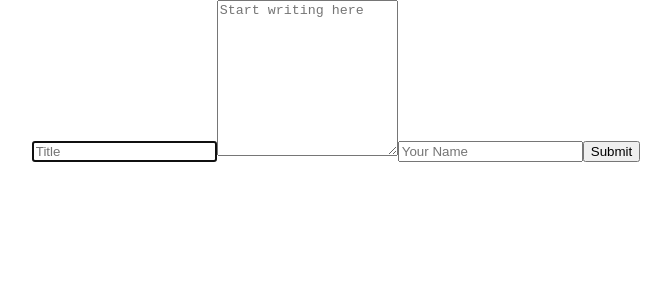
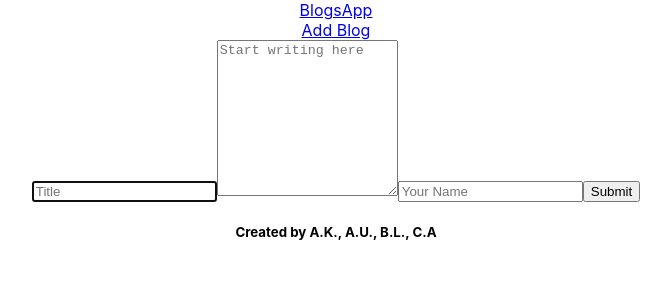
Before and after one commit to akildunne/blog-app-exercise, a React (Create React App) app in the folder client/: page /api/blogs/create in a window 1280 px wide. Shown: the top 300 px of the page, without its empty margins (304-975 px from the left). Built offline with nearby package versions, Linux system fonts and the light colour scheme.

Commit message:
Added nav/footer

```diff
--- a/client/src/components/BlogPosts/BlogPosts.jsx
+++ b/client/src/components/BlogPosts/BlogPosts.jsx
@@ -7,9 +7,10 @@ const BlogPosts = (props) => {
     <>
       <Link className="blog-posts" to={`/api/blogs/${props.id}`}>
         <h3>{props.title}</h3>
+      </Link>
         <p>{props.content}</p>
         <h4>{props.author}</h4>
-      </Link>
+
     </>
   );
 };
--- a/client/src/components/shared/Footer/Footer.jsx
+++ b/client/src/components/shared/Footer/Footer.jsx
@@ -0,0 +1,9 @@
+import React from 'react'
+
+
+const Footer = () =>
+  <footer>
+    <h5> Created by A.K., A.U., B.L., C.A</h5>
+    </footer>
+
+export default Footer
--- a/client/src/components/shared/Layout/Layout.jsx
+++ b/client/src/components/shared/Layout/Layout.jsx
@@ -0,0 +1,15 @@
+import React from 'react'
+import Nav from '../Nav/Nav'
+import Footer from '../Footer/Footer'
+
+const Layout = (props) => (
+    <div className='layout'>
+        <Nav />
+        <div className="layout-children">
+            {props.children}
+        </div>
+        <Footer />
+    </div>
+)
+
+export default Layout
--- a/client/src/components/shared/Nav/Nav.jsx
+++ b/client/src/components/shared/Nav/Nav.jsx
@@ -0,0 +1,21 @@
+import React from 'react'
+import './Nav.css'
+import { NavLink, Link } from 'react-router-dom'
+
+const Nav = () => {
+
+    return (
+        <nav>
+            <div className="nav">
+                <NavLink className="logo" to="/api/blogs">BlogsApp</NavLink>
+                <div className="links">
+                    {/* <NavLink className="link" to="/api/blogs">Blogs</NavLink> */}
+                    <NavLink className="link" to="/api/blogs/create">Add Blog</NavLink>
+                </div>
+            </div>
+        </nav>
+    )
+
+}
+
+export default Nav
--- a/client/src/screens/BlogDetail/BlogDetail.jsx
+++ b/client/src/screens/BlogDetail/BlogDetail.jsx
@@ -1,6 +1,7 @@
 import React, { useEffect, useState } from "react";
 import { getBlog, deleteBlog } from "../../services/blogs";
 import { useParams } from "react-router-dom";
+import Layout from '../../components/shared/Layout/Layout'
 
 const BlogDetail = () => {
   const [blogDetail, setBlogDetail] = useState(null);
@@ -21,12 +22,14 @@ const BlogDetail = () => {
   }
 
   return (
+    <Layout>
     <div className="blog-detail">
       <h3>{blogDetail.title}</h3>
       <p>{blogDetail.content}</p>
       <h4>{blogDetail.author}</h4>
       {/* <button className="delete-button" onClick={() => deleteBlog(blogDetail._id)}>Delete</button> */}
-    </div>
+      </div>
+    </Layout>
   );
 };
 
--- a/client/src/screens/CreateBlog/CreateBlog.jsx
+++ b/client/src/screens/CreateBlog/CreateBlog.jsx
@@ -1,8 +1,9 @@
 import React, { useState } from "react";
 import { createBlog } from "../../services/blogs";
-import { Redirect } from "react-router-dom";
+import { Redirect, Route } from "react-router-dom";
+import Layout from '../../components/shared/Layout/Layout'
 
-const CreateBlog = () => {
+const CreateBlog = (props) => {
   const [blog, setBlog] = useState({
     title: "",
     content: "",
@@ -30,6 +31,7 @@ const CreateBlog = () => {
   }
 
   return (
+    <Layout user={props.user}>
     <form className="create-blog" onSubmit={handleSubmit}>
       <input
         className="input-title"
@@ -59,7 +61,10 @@ const CreateBlog = () => {
         onChange={handleChange}
       />
       <button type='submit'>Submit</button>
-    </form>
+      </form>
+
+    </Layout>
+
   );
 };
 
--- a/client/src/screens/Home/Home.jsx
+++ b/client/src/screens/Home/Home.jsx
@@ -2,6 +2,7 @@ import React, { useEffect, useState } from 'react';
 import BlogPosts from '../../components/BlogPosts/BlogPosts';
 import './Home.css';
 import { getBlogs } from '../../services/blogs';
+import Layout from '../../components/shared/Layout/Layout'
 
 const Home = () => {
   const [allBlogs, setAllBlogs] = useState([]);
@@ -20,9 +21,11 @@ const Home = () => {
 
 
   return (
+    <Layout>
     <div className='home'>
       {blogJSX}
-    </div>
+      </div>
+    </Layout>
 
   )
 }
```
